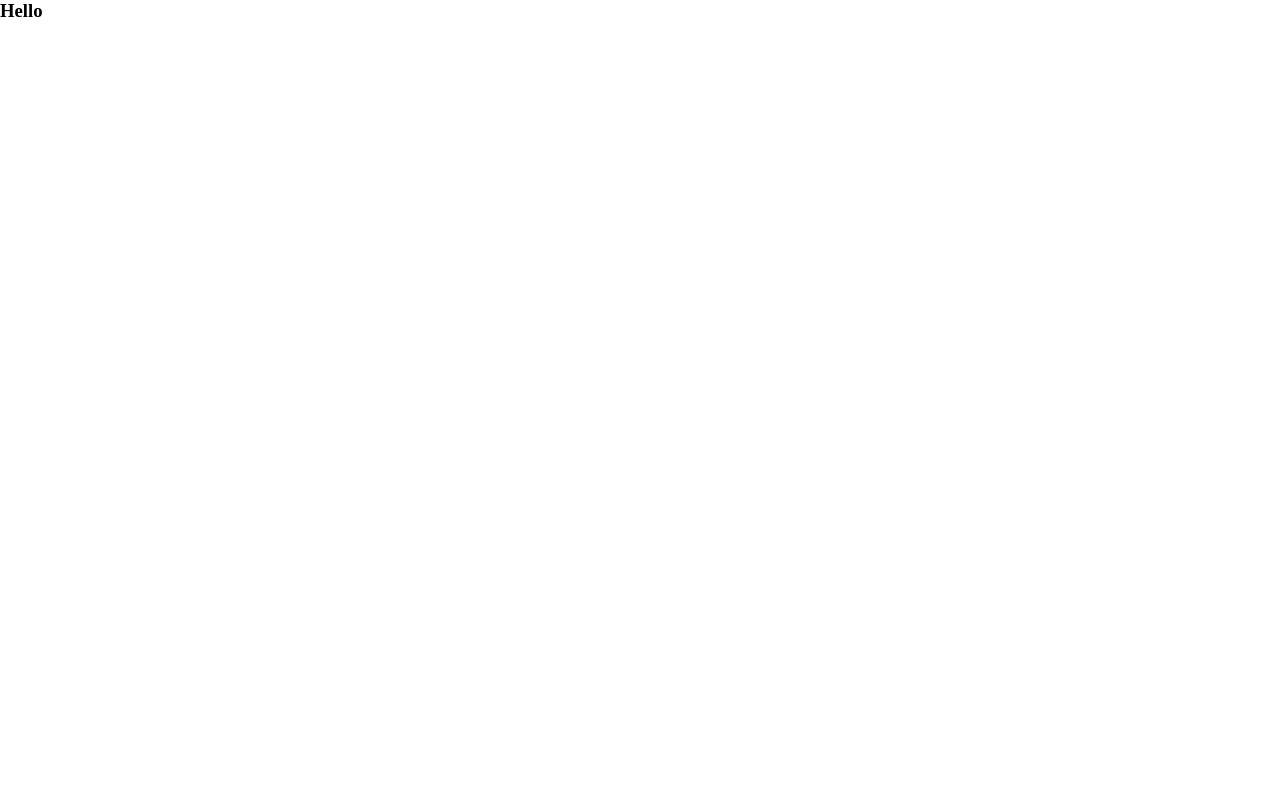
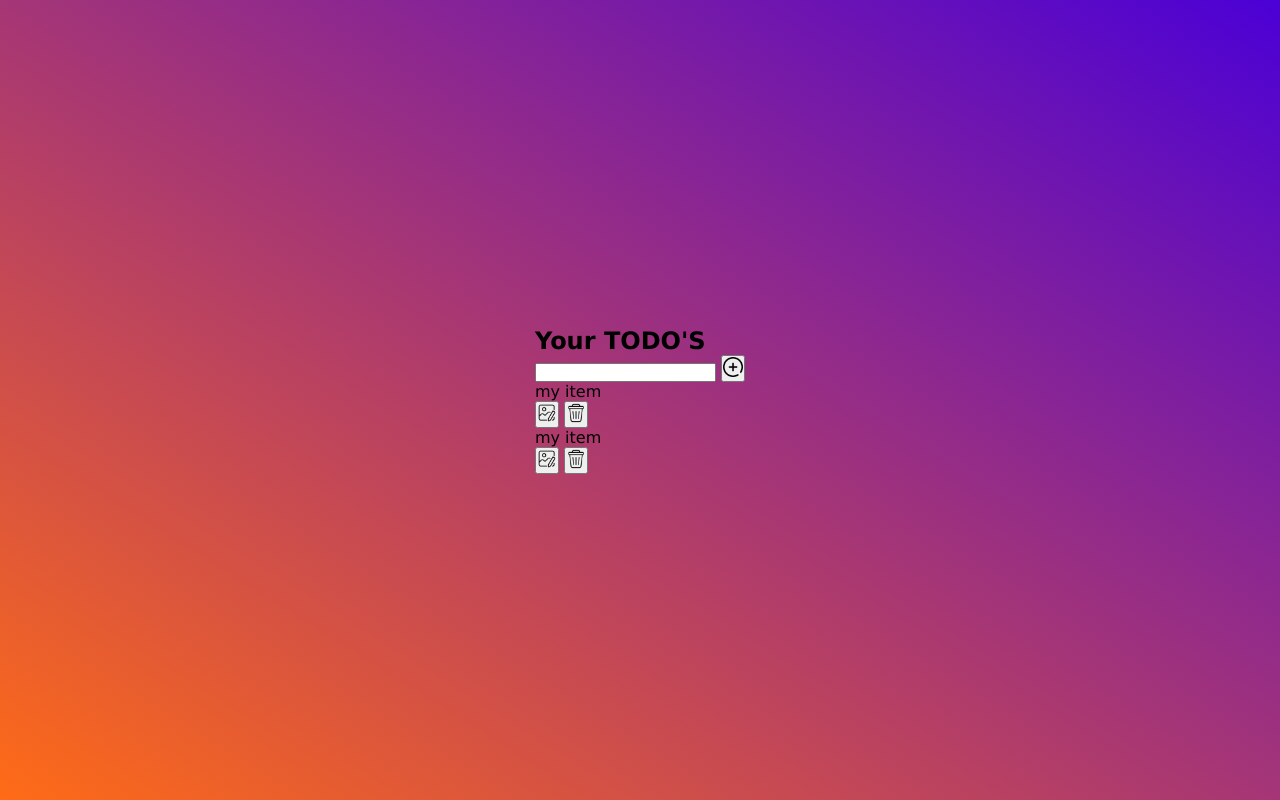
Before and after one commit to Tnath1/todo_list, a plain HTML site: page index.html in a window 1280 px wide. Drawn offline with Linux system fonts and the light colour scheme.

Commit message:
design in progress

```diff
--- a/index.html
+++ b/index.html
@@ -7,7 +7,44 @@
     <link rel="stylesheet" href="styles/styles.css" />
   </head>
   <body>
-    <h3>Hello </h3>
+    <main class="main">
+
+        <div class="container">
+          <!-- main header -->
+          <div class="header-container">
+            <h2>Your <span class="span-head">TODO'S</span></h2>
+          </div>
+          <!-- Input field and button -->
+          <div class="input-btn">
+            <input type="text" id="input-field" />
+            <button type="button">
+              <img src="icons/plus.png" alt="add btn" />
+            </button>
+          </div>
+          <!-- the list Items -->
+          <div class="todos-container">
+            <div class="todo-item-container">
+              <p id="todo-text">my item</p>
+              <button type="button">
+                <img src="icons/image-editing.png" alt="edit" />
+              </button>
+              <button type="button">
+                <img src="icons/trash.png" alt="delete" />
+              </button>
+            </div>
+            <div class="todo-item-container">
+              <p id="todo-text">my item</p>
+              <button type="button">
+                <img src="icons/image-editing.png" alt="edit" />
+              </button>
+              <button type="button">
+                <img src="icons/trash.png" alt="delete" />
+              </button>
+            </div>
+          </div>
+        </div>
+
+    </main>
     <!-- JAVASCRIPT -->
     <script src="script/app.js"></script>
   </body>
--- a/styles/styles.css
+++ b/styles/styles.css
@@ -1,5 +1,29 @@
 * {
-    padding: 0;
-    margin: 0;
-    box-sizing: border-box;
+  padding: 0;
+  margin: 0;
+  box-sizing: border-box;
 }
+
+body {
+  height: 100vh;
+  background: linear-gradient(to top right, rgb(255, 107, 22), rgb(75, 0, 214));
+  font-family: Verdana, Geneva, Tahoma, sans-serif;
+}
+
+.main {
+  display: flex;
+  justify-content: center;
+  align-items: center;
+  height: 100vh;
+
+}
+
+div.input-btn button img {
+  height: 20px;
+  width: 20px;
+}
+
+div .todo-item-container button img {
+  height: 20px;
+  width: 20px;
+}
```
